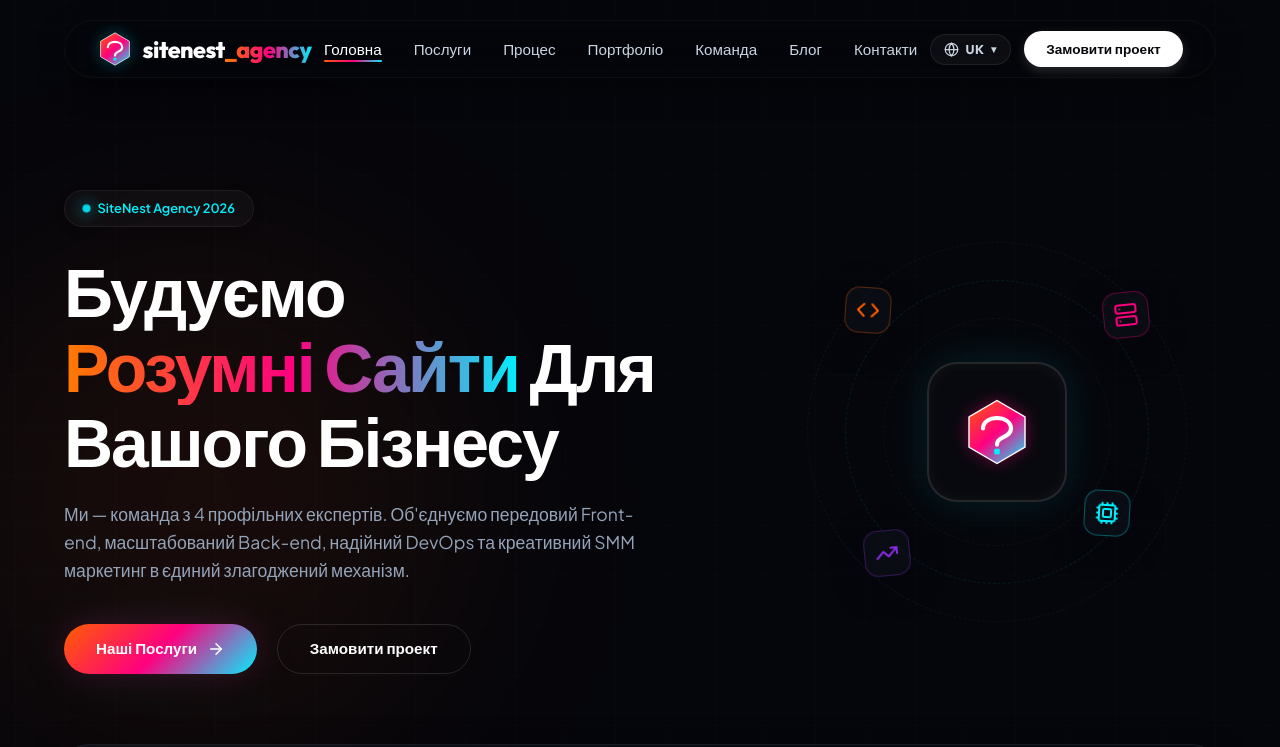
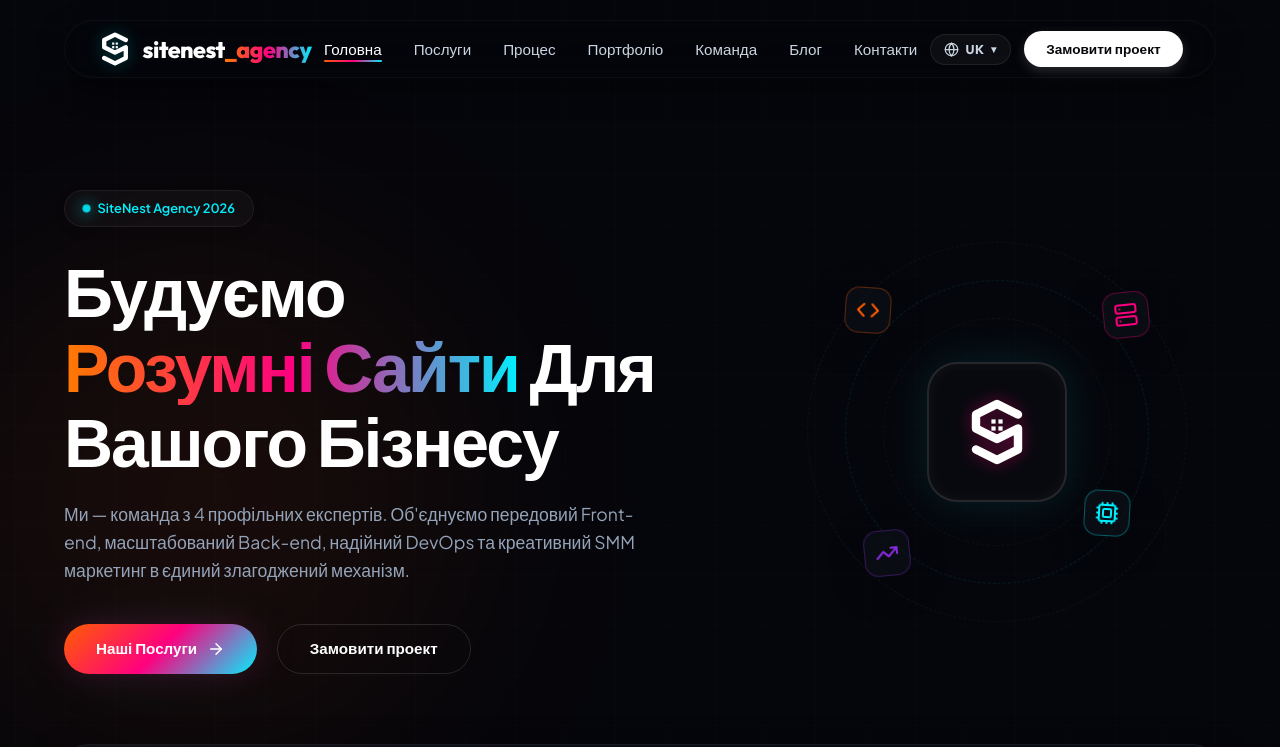
Before and after one commit to redrembo24680/sitenest_agency, a React (Vite) app: page / in a window 1280 px wide. Shown: the top 747 px of the page. Built offline with nearby package versions, Linux system fonts and the light colour scheme.

Commit message:
feat: add LogoIcon component with SVG branding mark

```diff
--- a/src/components/LogoIcon.tsx
+++ b/src/components/LogoIcon.tsx
@@ -1,16 +1,29 @@
 import React from 'react';
 
-export const LogoIcon: React.FC = () => (
-  <svg className="logo-icon" viewBox="0 0 100 100" fill="none" xmlns="http://www.w3.org/2000/svg">
-    <path d="M50 5L90 28.5V71.5L50 95L10 71.5V28.5L50 5Z" fill="url(#logo-grad)" stroke="#ffffff" strokeWidth="2"/>
-    <path d="M30 45C30 35 40 30 50 30C60 30 70 35 70 45C70 52 65 55 58 58C52 61 50 63 50 68" stroke="#ffffff" strokeWidth="6" strokeLinecap="round"/>
-    <rect x="46" y="74" width="8" height="8" rx="2" fill="#00f0ff" />
-    <defs>
-      <linearGradient id="logo-grad" x1="10" y1="5" x2="90" y2="95" gradientUnits="userSpaceOnUse">
-        <stop stopColor="#ff5e00" />
-        <stop offset="0.5" stopColor="#ff007f" />
-        <stop offset="1" stopColor="#00f0ff" />
-      </linearGradient>
-    </defs>
+interface LogoIconProps {
+  className?: string;
+}
+
+export const LogoIcon: React.FC<LogoIconProps> = ({ className = "logo-icon" }) => (
+  <svg
+    className={className}
+    viewBox="0 0 100 100"
+    fill="none"
+    xmlns="http://www.w3.org/2000/svg"
+  >
+    {/* The 'S' shaped hexagon */}
+    <path
+      d="M 80 25 L 50 10 L 20 25 L 20 45 L 50 60 L 80 45 L 80 75 L 50 90 L 20 75"
+      stroke="#FFFFFF"
+      strokeWidth="12"
+      strokeLinecap="round"
+      strokeLinejoin="round"
+    />
+
+    {/* The 4 window squares in the center */}
+    <rect x="42" y="32" width="6" height="6" fill="#FFFFFF" />
+    <rect x="52" y="32" width="6" height="6" fill="#FFFFFF" />
+    <rect x="42" y="42" width="6" height="6" fill="#FFFFFF" />
+    <rect x="52" y="42" width="6" height="6" fill="#FFFFFF" />
   </svg>
 );
```
